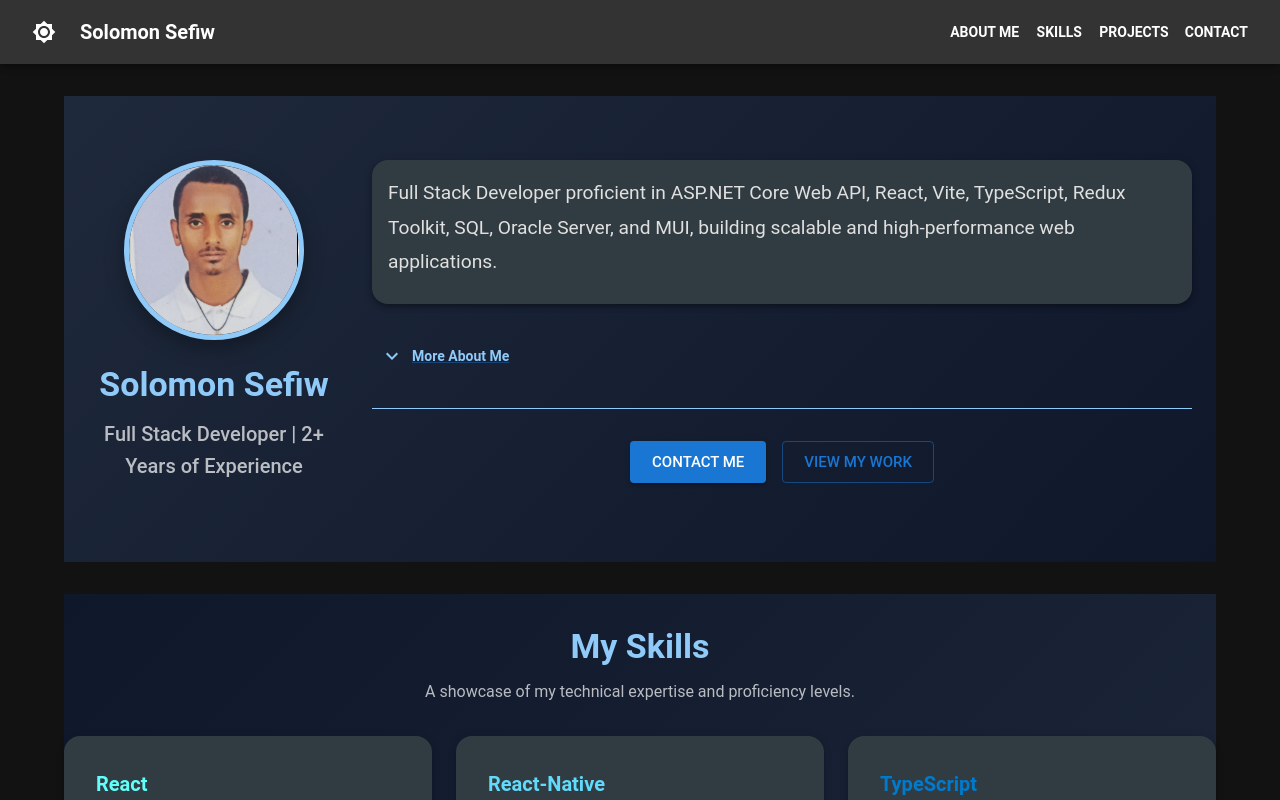
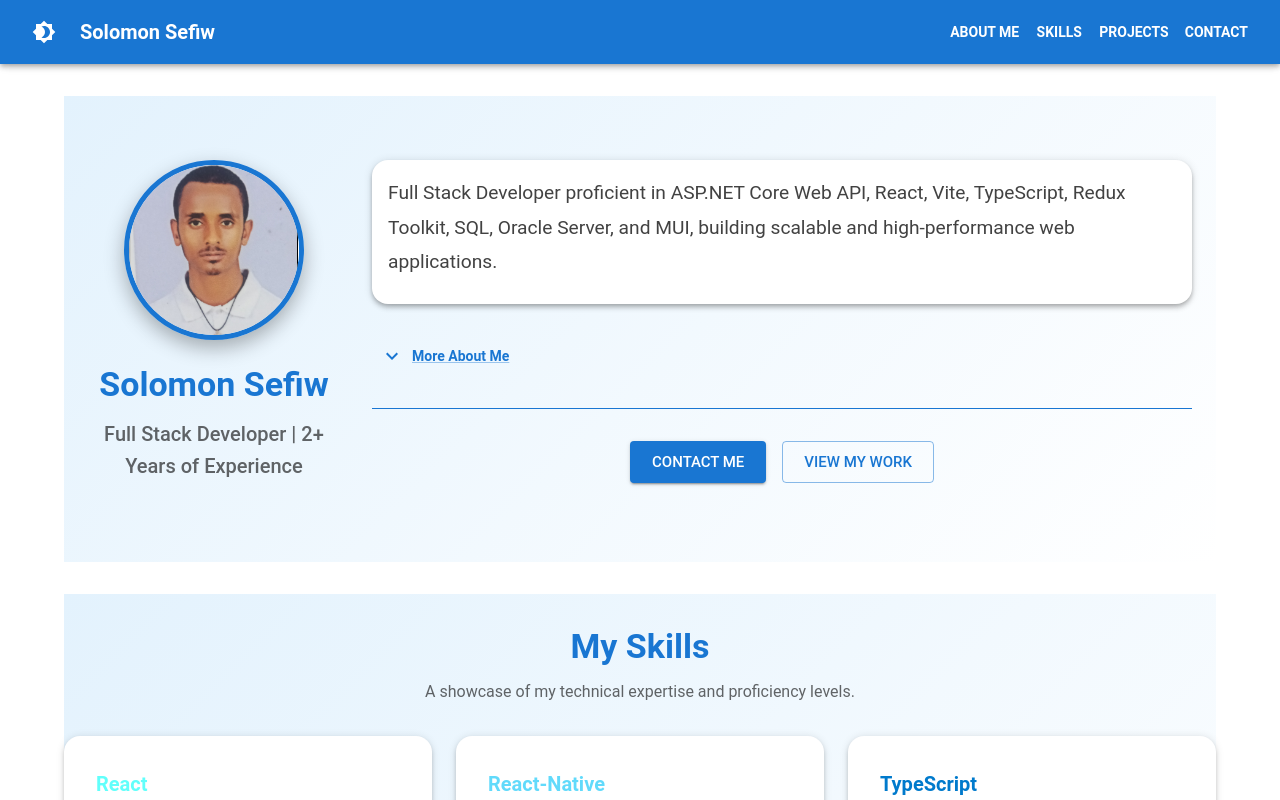
Before and after one commit to Solomon-Sefiw/portfolio, a React (Vite) app: page / in a window 1280 px wide. Shown: the top 800 px of the page. Built offline with nearby package versions, Linux system fonts and the light colour scheme.

Commit message:
Update themeSlice.ts

```diff
--- a/src/features/themeSlice.ts
+++ b/src/features/themeSlice.ts
@@ -5,7 +5,7 @@ interface ThemeState {
 }
 
 const initialState: ThemeState = {
-  darkMode: true,
+  darkMode: false,
 };
 
 const themeSlice = createSlice({
```
